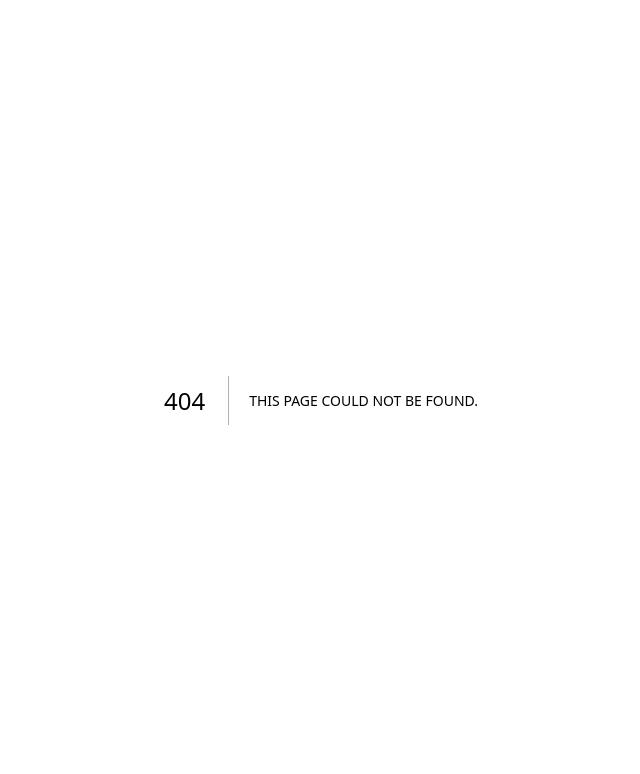
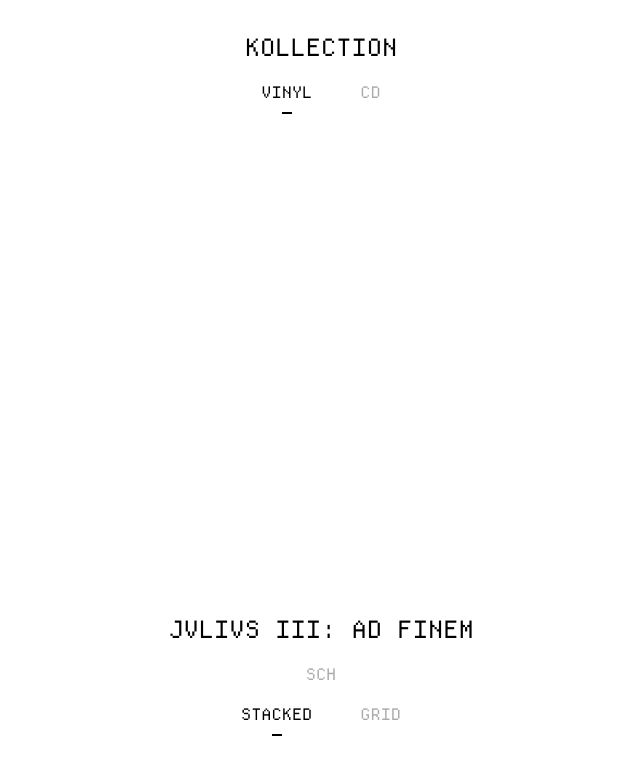
Before and after one commit to git2bezbar/kollection, a Next.js app: page /vinyl in a window 1280 px wide. Before the commit this address had no page. Shown: the top 774 px of the page, without its empty margins (319-959 px from the left). Built offline with nearby package versions, Linux system fonts and the light colour scheme.

Commit message:
feat(vinyl): adding header and footer to vinyl page

```diff
--- /dev/null
+++ b/app/vinyl/page.tsx
@@ -0,0 +1,25 @@
+'use client';
+
+import { useState } from 'react';
+
+import Footer from '@/src/components/Footer';
+import Header from '@/src/components/Header';
+
+export default function Vinyl () {
+  const [viewMode, setViewMode] = useState<'stacked' | 'grid'>('stacked');
+
+  return (
+    <div
+      className={'flex flex-col gap-8 items-center justify-center ' +
+        'min-h-screen p-16'}
+    >
+      <Header />
+      <Footer
+        viewMode={viewMode}
+        changeViewMode={setViewMode}
+        artistName="SCH"
+        albumTitle="JVLIVS III: Ad Finem"
+      />
+    </div>
+  );
+}
```
